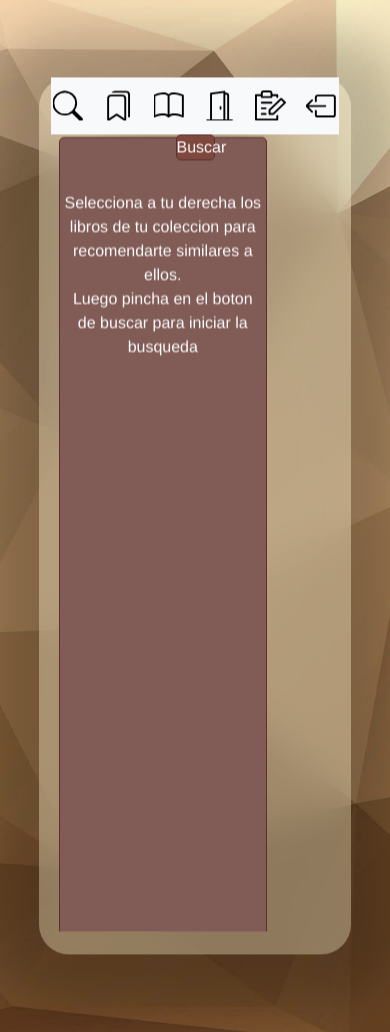
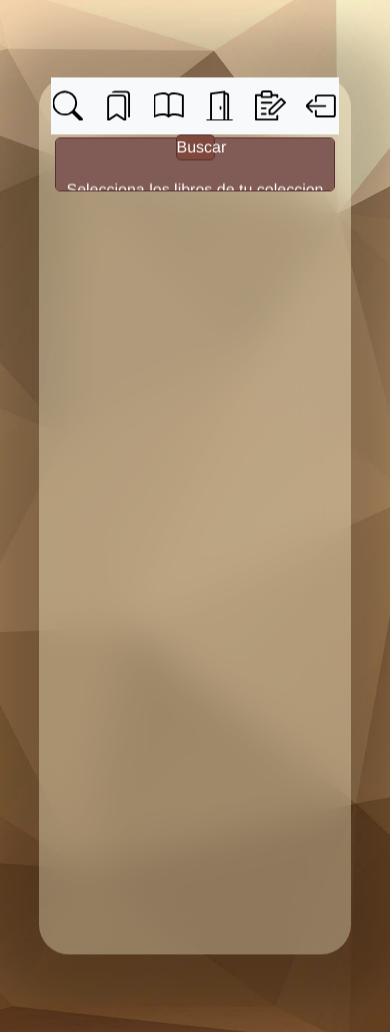
Before and after one commit to DanielJimenez357/django-crud-postgres, a Django app: page /recomendacion/ in a window 390 px wide. Run offline with Django 4.2, Linux system fonts and the light colour scheme; the visitor is signed in with stand-in values (Sample User, id 1); data that the repository does not hold is empty; some libraries are stand-ins or nearby versions.

Commit message:
aplicacion completamente responsive

```diff
--- a/libros/static/css/formularios.css
+++ b/libros/static/css/formularios.css
@@ -6,7 +6,7 @@
     left: 50%;
     transform: translateX(-50%);
     position: relative;
-    width: 30%;
+    width: 40%;
     display: flex;
     flex-direction: column;
     border: solid #65655a 1px;
@@ -34,3 +34,30 @@
     text-align: center;
     font-size: .6vw;
 }
+
+@media (max-width: 1200px) {
+    .formulario{
+        width: 50%;
+    }
+    .redireccion__formulario__credenciales{
+        font-size: 1vw;
+    }
+}
+
+@media (max-width: 768px) {
+    .formulario{
+        width: 70%;
+    }
+    .redireccion__formulario__credenciales{
+        font-size: 2vw;
+    }
+}
+
+@media (max-width: 500px) {
+    .formulario{
+        width: 90%;
+    }
+    .redireccion__formulario__credenciales{
+        font-size: 3vw;
+    }
+}
--- a/libros/static/css/recomendacion.css
+++ b/libros/static/css/recomendacion.css
@@ -27,6 +27,7 @@
 
 .loader__recomendacion {
     width: 5vw;
+    height: 5vw;
     margin-top: 40%;
     aspect-ratio: 1;
     border-radius: 50%;
@@ -79,3 +80,33 @@
     padding: 1vw;
     margin-top: 20%;
 }
+
+@media (max-width: 1200px) {
+    .libreria__lista{
+        margin-top: 2%;
+    }
+    .libreria__recomendaciones{
+        flex-direction: column;
+    }
+    .recomendaciones__libros{
+        height: 30%;
+        width: 100%;
+        margin-left: 0;
+        flex-direction: row;
+        align-items: normal;
+        justify-content: center;
+        justify-content: flex-start;
+    }
+    .recomendaciones__libros span{
+        margin-top: 10%;
+        left: 50%;
+        position: relative;
+        transform: translateX(-50%);
+    }
+    .loader__recomendacion{
+        margin-top: 0;
+        align-self: center;
+        left: 46%;
+        position: relative;
+    }
+}
--- a/libros/static/css/template_base.css
+++ b/libros/static/css/template_base.css
@@ -123,8 +123,8 @@
         right: 10%;
     }
     .logo{
-        height: 8vw;
-        width: 8vw;
+        height: 7vw;
+        width: 7vw;
     }
 }
 
--- a/libros/templates/recomendaciones.html
+++ b/libros/templates/recomendaciones.html
@@ -11,7 +11,7 @@
     <button class="boton__buscar__seleccionados">Buscar</button>
     <div class="libreria__recomendaciones">
         <div class="recomendaciones__libros">
-            <span>Selecciona a tu derecha los libros de tu coleccion para recomendarte similares a ellos. <br> Luego pincha en el boton de buscar para iniciar la busqueda </span>
+            <span>Selecciona los libros de tu coleccion para recomendarte similares a ellos. <br> Luego pincha en el boton de buscar para iniciar la busqueda. </span>
         </div>
         <div class="libreria__lista">
             {% for libro in repositorio %}
```
Also changed, not shown: libros/static/css/formulario_libro.css (line endings or trailing spaces).
